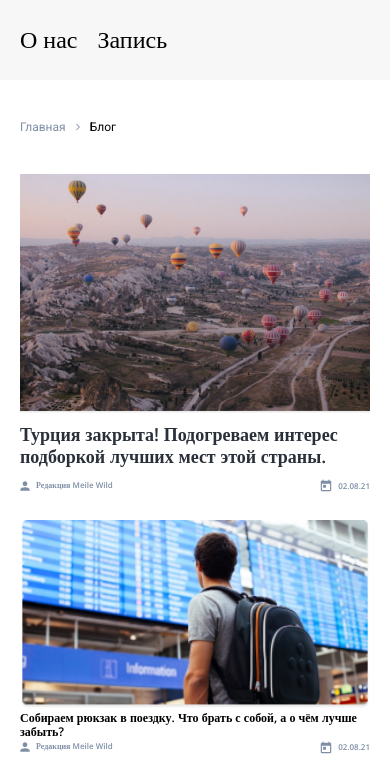
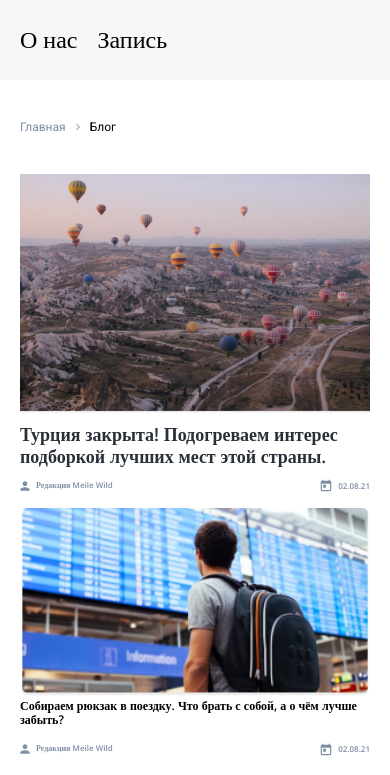
Before and after one commit to southatelove/ugid, a React (Create React App) app: page / in a window 390 px wide. Shown: the top 775 px of the page. Built offline with nearby package versions, Linux system fonts and the light colour scheme.

Commit message:
height fixing

```diff
--- a/src/css/style.css
+++ b/src/css/style.css
@@ -14,7 +14,6 @@
 
 .main-section {
   background: white;
-  min-height: 500px;
 }
 .main-section__content {
   display: flex;
@@ -398,7 +397,6 @@
   }
   .info-box__text {
     font-size: 12px;
-    height: 30px;
   }
   .info p {
     font-size: 8px;
@@ -431,9 +429,6 @@
   .left-wrapper__info-box {
     grid-column-gap: 15px;
   }
-  .info-box__text {
-    height: 40px;
-  }
   .subscribe-section__title {
     font-size: 30px;
   }
@@ -445,9 +440,6 @@
     position: relative;
     padding-left: 10px;
     padding-right: 10px;
-  }
-  .main-section {
-    min-height: 400px;
   }
   .main-section__nav-container {
     margin-bottom: 40px;
@@ -536,7 +528,6 @@
     justify-content: space-between;
   }
   .info-box__text {
-    height: 15px;
     font-size: 14px;
   }
   .subscribe-section__second-text {
@@ -557,6 +548,9 @@
   .subscribe-section__content-container {
     min-height: 380px;
   }
+  .left-wrapper__info {
+    margin-bottom: 40px;
+  }
 }
 @media (max-width: 400px) {
   .container {
--- a/src/sass/style.sass
+++ b/src/sass/style.sass
@@ -10,7 +10,6 @@
     background: #F7F7F7
 .main-section
     background: white
-    min-height: 500px
     &__content
         display: flex
     &__nav-container
@@ -331,7 +330,6 @@
         font-size: 20px
     .info-box__text
         font-size: 12px
-        height: 30px
     .info
         p
             font-size: 8px
@@ -355,8 +353,6 @@
         font-size: 13px
     .left-wrapper__info-box
         grid-column-gap: 15px
-    .info-box__text
-        height: 40px
     .subscribe-section__title
         font-size: 30px
 
@@ -368,7 +364,6 @@
         padding-left: 10px
         padding-right: 10px
     .main-section
-        min-height: 400px
         &__nav-container
             margin-bottom: 40px
     .main-section__right-wrapper
@@ -429,7 +424,6 @@
         display: flex
         justify-content: space-between
     .info-box__text
-        height: 15px
         font-size: 14px
     .subscribe-section__second-text
         width: 100%
@@ -444,6 +438,8 @@
         margin-bottom: 15px
     .subscribe-section__content-container
         min-height: 380px
+    .left-wrapper__info
+        margin-bottom: 40px
 @media (max-width:400px)
     .container
         width: 100%
```
Also changed, not shown: 1 other file (tests, documents, lock files or other folders).
